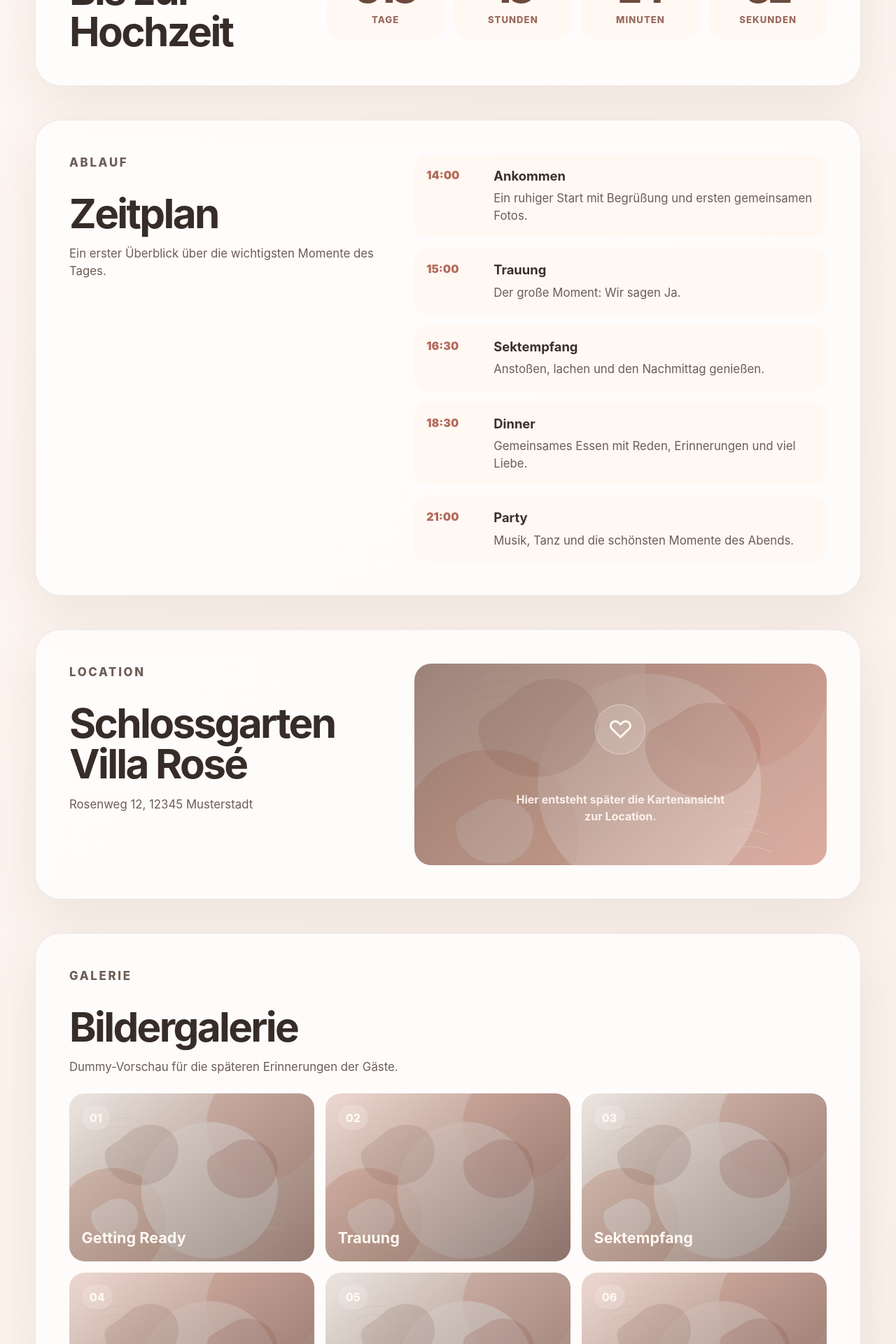
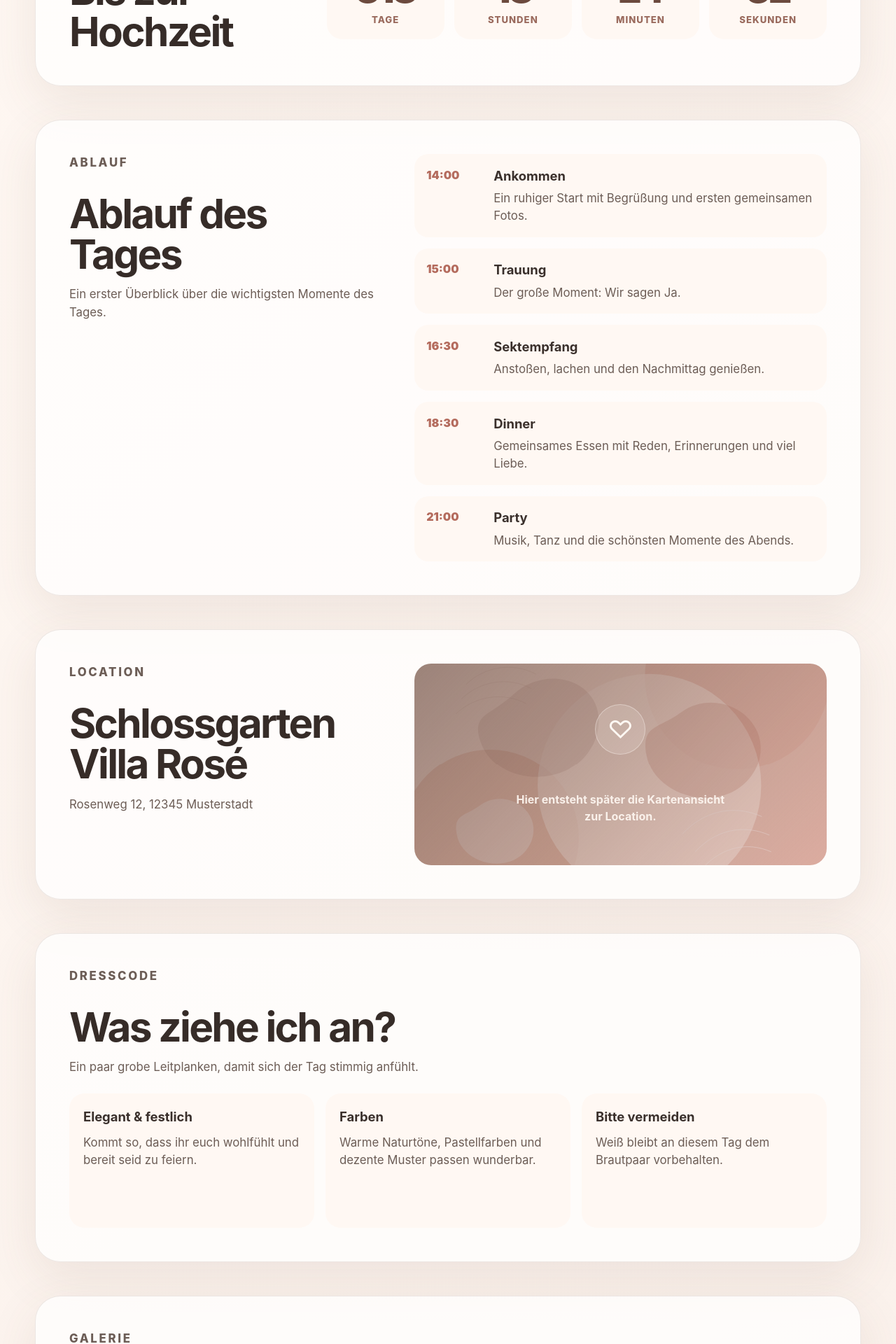
Before and after one commit to Fu1rkan/Weeding-foto-collection-site, a React (Vite) app: page / in a window 1280 px wide. Shown: the part 880-2800 px from the top of the page at 70% size. Built offline with nearby package versions, Linux system fonts and the light colour scheme.

Commit message:
feat: expand landing page sections

```diff
--- a/src/pages/HomePage.jsx
+++ b/src/pages/HomePage.jsx
@@ -4,6 +4,8 @@ import { useCountdown } from '../hooks/useCountdown.js';
 import { usePageTitle } from '../hooks/usePageTitle.js';
 import { routes } from '../utils/routes.js';
 import {
+  contactInfo,
+  dressCodeItems,
   faqItems,
   galleryItems,
   timelineItems,
@@ -36,8 +38,8 @@ export default function HomePage() {
             <Link className="button-link" to={routes.upload}>
               Fotos & Videos hochladen
             </Link>
-            <a className="text-link" href="#zeitplan">
-              Zeitplan ansehen
+            <a className="text-link" href="#ablauf">
+              Ablauf ansehen
             </a>
           </div>
         </div>
@@ -58,10 +60,10 @@ export default function HomePage() {
         </div>
       </section>
 
-      <section className="section-grid" id="zeitplan">
+      <section className="section-grid" id="ablauf">
         <div className="section-intro">
           <p className="eyebrow">Ablauf</p>
-          <h2>Zeitplan</h2>
+          <h2>Ablauf des Tages</h2>
           <p>Ein erster Überblick über die wichtigsten Momente des Tages.</p>
         </div>
         <div className="timeline">
@@ -91,6 +93,22 @@ export default function HomePage() {
 
       <section className="section-card">
         <div className="section-heading">
+          <p className="eyebrow">Dresscode</p>
+          <h2>Was ziehe ich an?</h2>
+          <p>Ein paar grobe Leitplanken, damit sich der Tag stimmig anfühlt.</p>
+        </div>
+        <div className="dresscode-grid">
+          {dressCodeItems.map((item) => (
+            <article className="dresscode-item" key={item.title}>
+              <h3>{item.title}</h3>
+              <p>{item.description}</p>
+            </article>
+          ))}
+        </div>
+      </section>
+
+      <section className="section-card">
+        <div className="section-heading">
           <p className="eyebrow">Galerie</p>
           <h2>Bildergalerie</h2>
           <p>Dummy-Vorschau für die späteren Erinnerungen der Gäste.</p>
@@ -102,6 +120,19 @@ export default function HomePage() {
               <h3>{item}</h3>
             </article>
           ))}
+        </div>
+      </section>
+
+      <section className="section-grid contact-section">
+        <div className="section-intro">
+          <p className="eyebrow">Kontakt</p>
+          <h2>Habt ihr Fragen?</h2>
+          <p>{contactInfo.note}</p>
+        </div>
+        <div className="contact-card">
+          <h3>{contactInfo.name}</h3>
+          <a href={`mailto:${contactInfo.email}`}>{contactInfo.email}</a>
+          <a href={`tel:${contactInfo.phone.replaceAll(' ', '')}`}>{contactInfo.phone}</a>
         </div>
       </section>
 
--- a/src/styles/global.css
+++ b/src/styles/global.css
@@ -173,7 +173,9 @@ h3 {
 .section-heading p,
 .content-card p:not(.eyebrow),
 .timeline-item p,
+.dresscode-item p,
 .faq-item p,
+.contact-card a,
 .site-footer p {
   color: #6c5d56;
   font-size: 1.05rem;
@@ -384,6 +386,47 @@ h3 {
   font-size: 1.35rem;
 }
 
+.dresscode-grid {
+  display: grid;
+  grid-template-columns: repeat(3, minmax(0, 1fr));
+  gap: 1rem;
+  margin-top: 1.5rem;
+}
+
+.dresscode-item {
+  min-height: 12rem;
+  border-radius: 1.35rem;
+  background: #fff8f3;
+  padding: 1.25rem;
+}
+
+.dresscode-item p {
+  margin-top: 0.65rem;
+}
+
+.contact-card {
+  display: grid;
+  align-content: center;
+  gap: 0.8rem;
+  border-radius: 1.5rem;
+  background: #fff8f3;
+  padding: clamp(1.5rem, 4vw, 2.5rem);
+}
+
+.contact-card h3 {
+  color: #6c4a3e;
+  font-size: clamp(1.5rem, 4vw, 2.35rem);
+}
+
+.contact-card a {
+  width: fit-content;
+  font-weight: 800;
+}
+
+.contact-card a:hover {
+  color: #b46b5d;
+}
+
 .faq-list {
   display: grid;
   gap: 0.8rem;
@@ -439,6 +482,10 @@ h3 {
 
   .gallery-grid {
     grid-template-columns: repeat(2, minmax(0, 1fr));
+  }
+
+  .dresscode-grid {
+    grid-template-columns: 1fr;
   }
 }
 
--- a/src/utils/weddingDetails.js
+++ b/src/utils/weddingDetails.js
@@ -4,6 +4,28 @@ export const weddingDetails = {
   weddingDate: '2027-06-20T14:00:00+02:00',
   venueName: 'Schlossgarten Villa Rosé',
   venueAddress: 'Rosenweg 12, 12345 Musterstadt',
+};
+
+export const dressCodeItems = [
+  {
+    title: 'Elegant & festlich',
+    description: 'Kommt so, dass ihr euch wohlfühlt und bereit seid zu feiern.',
+  },
+  {
+    title: 'Farben',
+    description: 'Warme Naturtöne, Pastellfarben und dezente Muster passen wunderbar.',
+  },
+  {
+    title: 'Bitte vermeiden',
+    description: 'Weiß bleibt an diesem Tag dem Brautpaar vorbehalten.',
+  },
+];
+
+export const contactInfo = {
+  name: 'Wedding Team',
+  email: 'hello@hochzeit-ms.de',
+  phone: '+49 123 456789',
+  note: 'Bei Fragen zur Anreise, zum Ablauf oder zur Webseite meldet euch gerne.',
 };
 
 export const timelineItems = [
```
